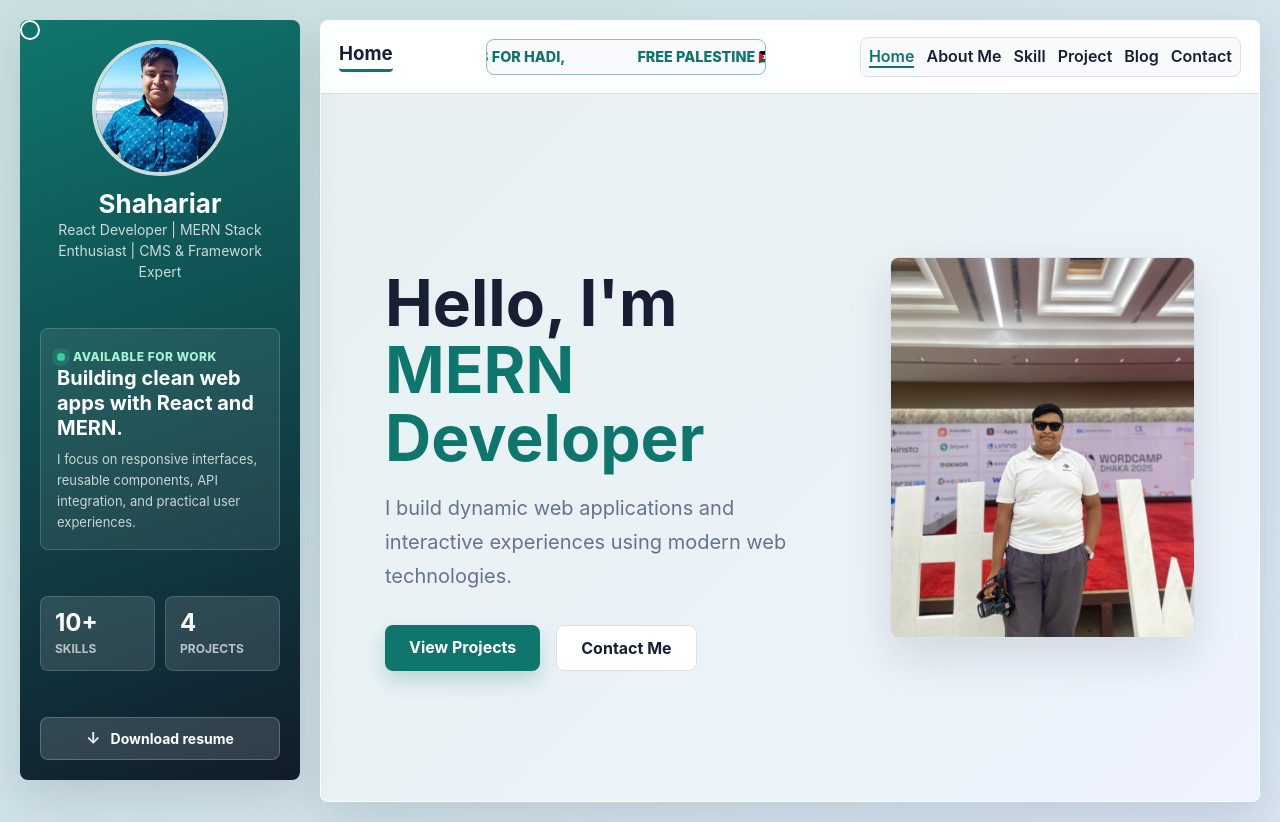
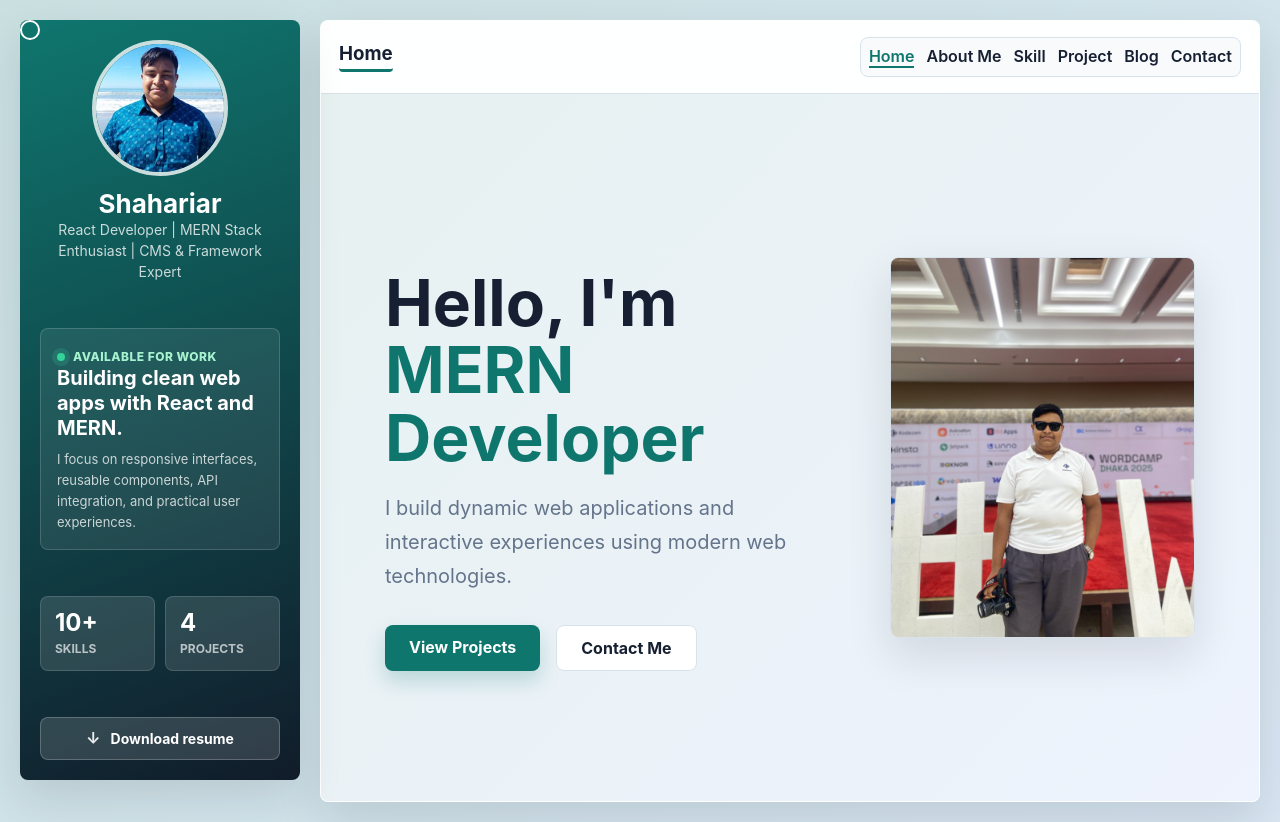
Before and after one commit to shahariar270/portfolio-template, a React (Vite) app in the folder client/: page / in a window 1280 px wide. Built offline with nearby package versions, Linux system fonts and the light colour scheme; no server answers.

Commit message:
remove news letter

```diff
--- a/client/src/Layout/Sections/Header.jsx
+++ b/client/src/Layout/Sections/Header.jsx
@@ -13,13 +13,13 @@ export const Header = () => {
                 <h3>{currentPath ? currentPath.label : 'Home'}</h3>
             </div>
 
-            <div className="st-portfolio--news-slider" aria-label="Latest news">
+            {/* <div className="st-portfolio--news-slider" aria-label="Latest news">
                 <div className="st-portfolio--news-track">
                     <span>justices for hadi,</span>
                     <span>Free Palestine 🇵🇸  </span>
                     <span>আমি আমার শত্রুর সাথেও ইনসাফ করতে চাই</span>
                 </div>
-            </div>
+            </div> */}
 
             <div className="st-portfolio--menu">
                 {menuArray.map((item, index) => (
```
